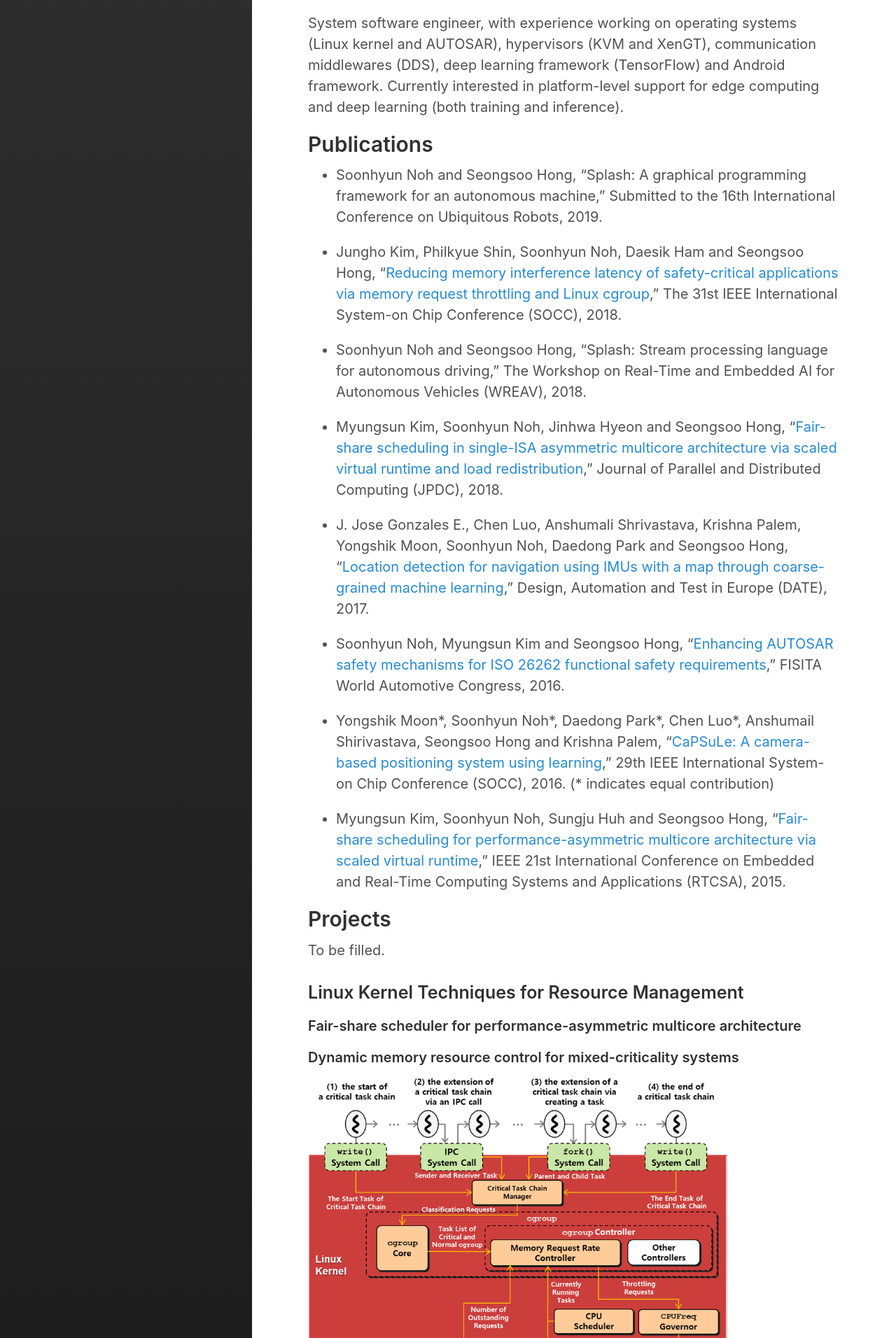
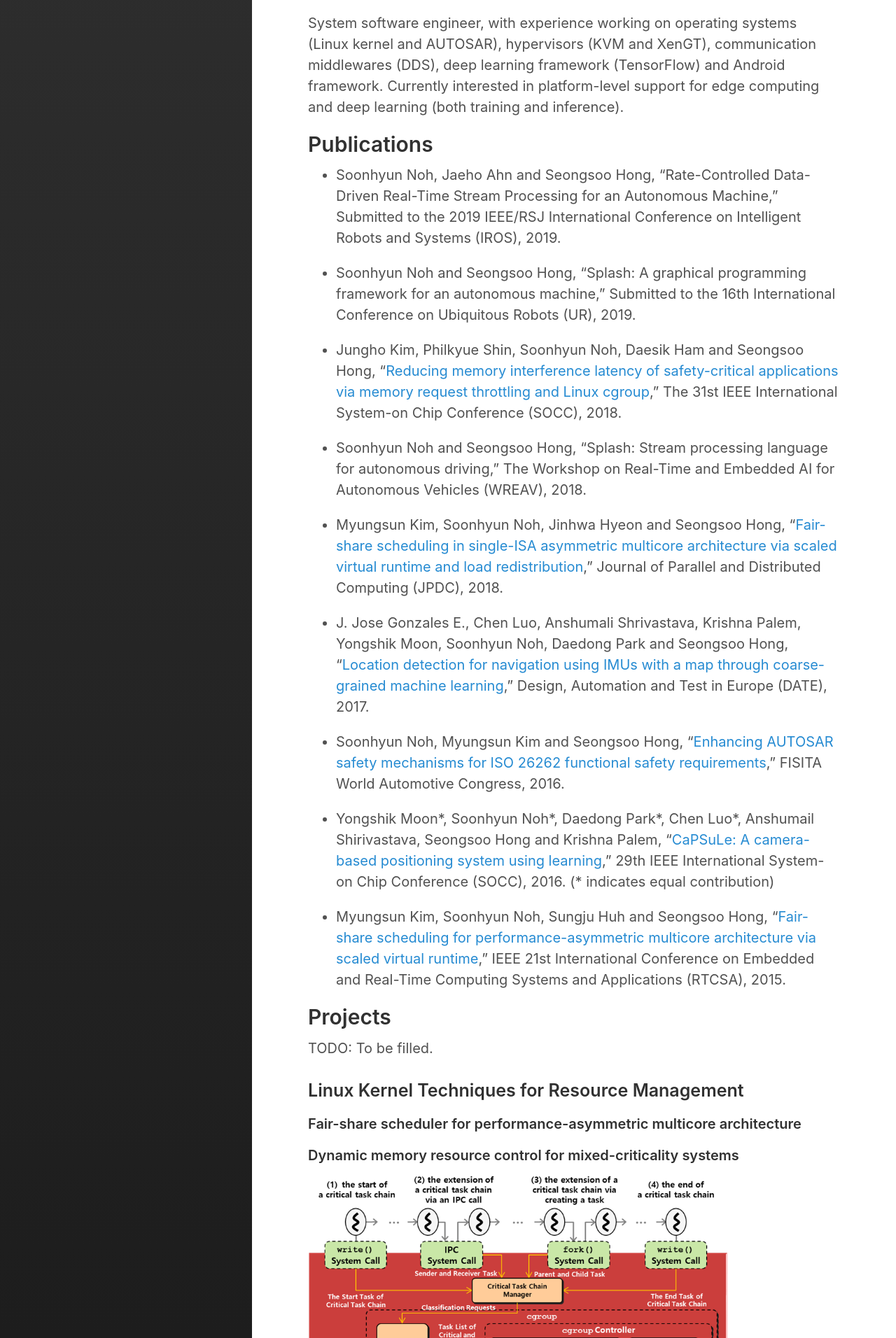
Before and after one commit to shnoh171/shnoh171.github.io, a Jekyll site: the page built from about.md, in a window 1280 px wide. Shown: the part 653-2565 px from the top of the page at 70% size. Built offline with Jekyll 4.4.1, drawn with Linux system fonts in a browser that asks for light colours.

Commit message:
Add publication

```diff
--- a/about.md
+++ b/about.md
@@ -12,7 +12,9 @@ System software engineer, with experience working on operating systems (Linux ke
 
 ## Publications
 
-- Soonhyun Noh and Seongsoo Hong, "Splash: A graphical programming framework for an autonomous machine," Submitted to the 16th International Conference on Ubiquitous Robots, 2019.
+- Soonhyun Noh, Jaeho Ahn and Seongsoo Hong, "Rate-Controlled Data-Driven Real-Time Stream Processing for an Autonomous Machine," Submitted to the 2019 IEEE/RSJ International Conference on Intelligent Robots and Systems (IROS), 2019.
+
+- Soonhyun Noh and Seongsoo Hong, "Splash: A graphical programming framework for an autonomous machine," Submitted to the 16th International Conference on Ubiquitous Robots (UR), 2019.
 
 - Jungho Kim, Philkyue Shin, Soonhyun Noh, Daesik Ham and Seongsoo Hong, "[Reducing memory interference latency of safety-critical applications via memory request throttling and Linux cgroup](http://redwood.snu.ac.kr/wordpress/wp-content/uploads/2018/08/18-07-30-SOCC_Memory-Request-Throttling_final.pdf)," The 31st IEEE International System-on Chip Conference (SOCC), 2018.
 
@@ -30,7 +32,7 @@ System software engineer, with experience working on operating systems (Linux ke
 
 ## Projects
 
-To be filled.
+TODO: To be filled.
 
 ### Linux Kernel Techniques for Resource Management
 
```
